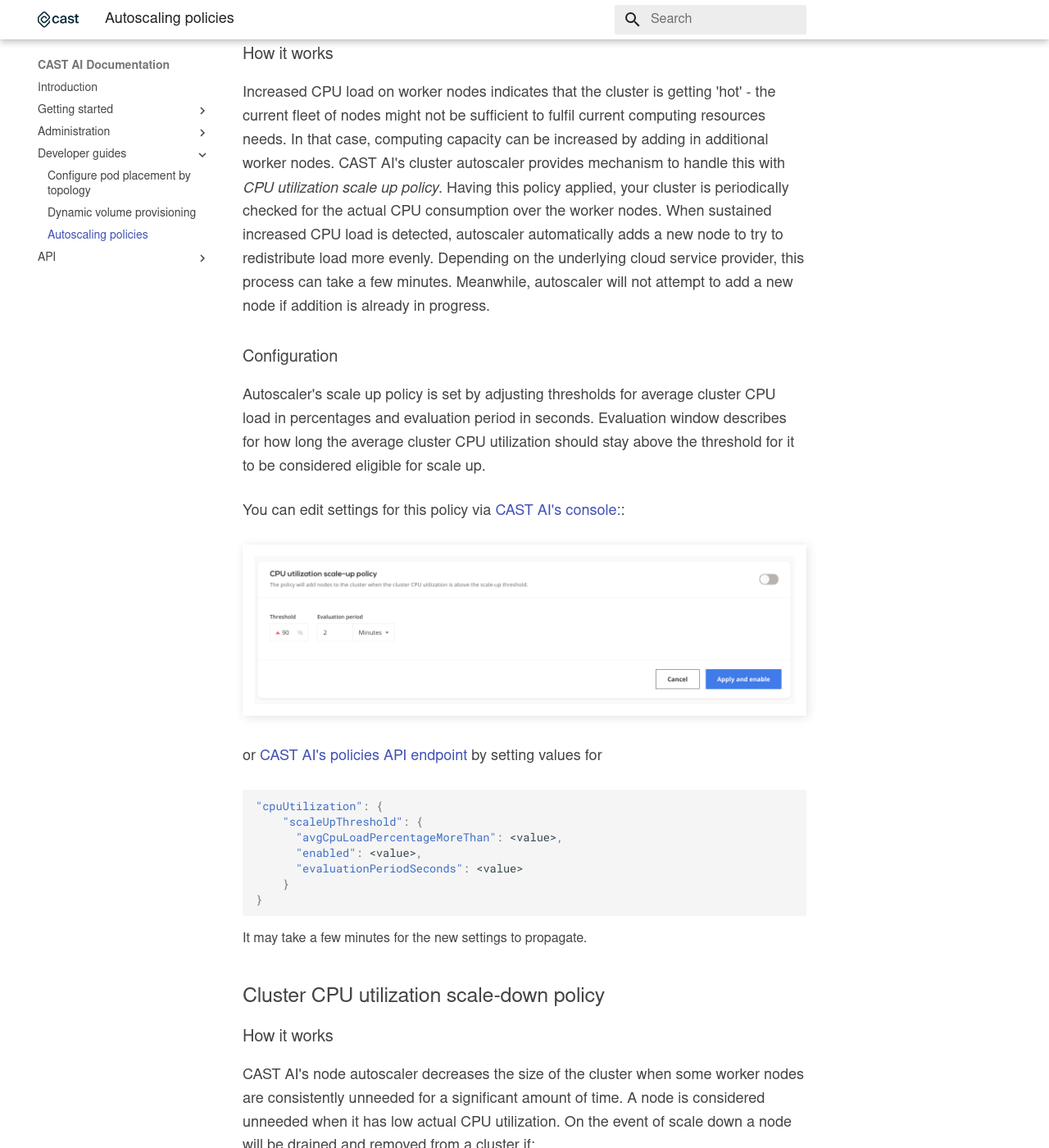
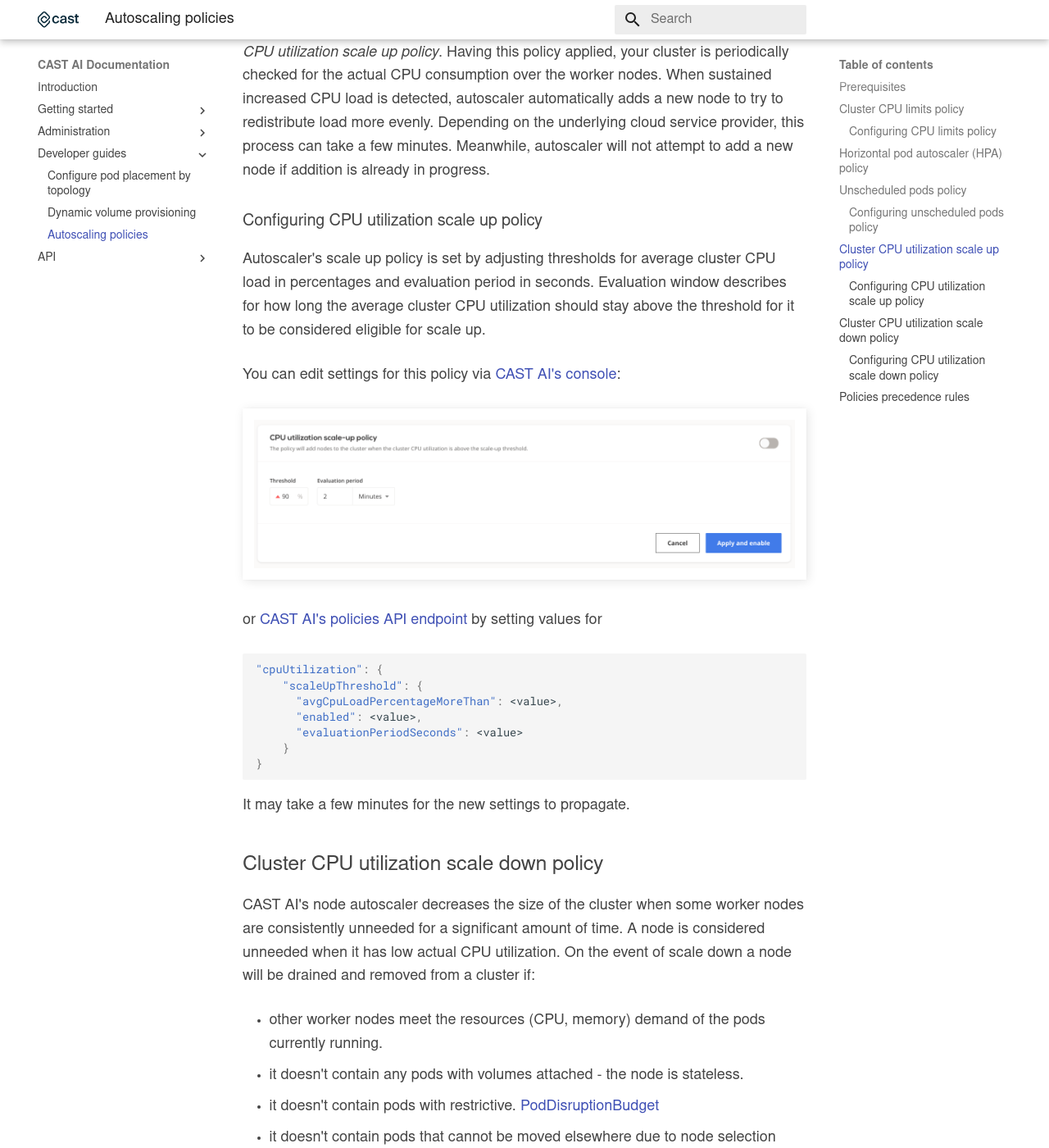
Before and after one commit to castai/docs, an MkDocs documentation site: the page built from docs/guides/autoscaling-policies.md, in a window 1280 px wide and 1400 px high, scrolled down 2878 px. Shown: the whole window at 82% size. Built offline with MkDocs 1.6.1 and Material for MkDocs 9.7.7, drawn with Linux system fonts in a browser that asks for light colours; some web fonts are replaced; some of the changed text lies outside the part shown.

Commit message:
fix: lint issues

````diff
--- a/docs/guides/autoscaling-policies.md
+++ b/docs/guides/autoscaling-policies.md
@@ -1,10 +1,12 @@
 # Autoscaling policies
+
 Autoscaling policies define a set of rules based on which your cluster is being monitored and scaled to maintain steady
 performance at the lowest cost possible.
 
 This topic describes available policy configuration options as well as provides guidance on how to configure them.
 
-# Prerequisites
+## Prerequisites
+
 To enable autoscaling policies you need to create a cluster first. Here's how to create one: [Creating your first
 cluster](https://castai.github.io/docs/getting-started/creating-your-first-cluster/).
 
@@ -15,19 +17,20 @@
 
 ## Cluster CPU limits policy
 
-### How it works
 Each CAST AI's cluster size can be limited by **the total amount** of vCPUs available on all worker nodes
 used to run workloads.
 If disabled, the cluster will be able to upscale indefinitely, and downscale to 0 worker nodes depending on the actual
 resource consumption.
 
-### Configuration
+### Configuring CPU limits policy
+
 Cluster CPU limits settings can be adjusted either via [CAST AI's console:](https://console.cast.ai/)
 
 ![](autoscaling-policies/cluster_size.png)
 
 or via [CAST AI's policies API endpoint](https://api.cast.ai/v1/spec/#/cluster-policies/UpsertPolicies) by setting
 values for
+
 ```json
 "clusterLimits": {
     "cpu": {
@@ -41,11 +44,11 @@
 The new settings will propagate immediately.
 
 ## Horizontal pod autoscaler (HPA) policy
-See [HPA documentaion](https://castai.github.io/docs/guides/hpa/hpa) for details.
+
+See [HPA documentaion](https://castai.github.io/docs/guides/hpa/hpa) for detailed overview.
 
 ## Unscheduled pods policy
 
-### How it works
 A pod becomes unschedulable when the Kubernetes scheduler is unable to find a node that can accommodate the pod.
 For instance, a pod can request more CPU or memory than it is available on any of the worker nodes.
 In many of the cases, this indicates a need to scale up by adding additional nodes to the cluster.
@@ -58,13 +61,15 @@
 Currently, only a single node will be added at a time. If there are still unschedulable pods remaining, the cycle is
 repeated until all pods are scheduled if the reason was insufficient resources.
 
-### Configuration
+### Configuring unscheduled pods policy
+
 You can enable/disable unschedulable pods policy either on [CAST AI's console:](https://console.cast.ai/):
 
 ![](autoscaling-policies/unschedulable_pods.png)
 
 or via [CAST AI's policies API endpoint](https://api.cast.ai/v1/spec/#/cluster-policies/UpsertPolicies) by setting
 values for
+
 ```json
 "unschedulablePods": {
     "enabled": <value>,
@@ -76,7 +81,6 @@
 
 ## Cluster CPU utilization scale up policy
 
-### How it works
 Increased CPU load on worker nodes indicates that the cluster is getting 'hot' - the current fleet of nodes might not
 be sufficient to fulfil current computing resources needs.
 In that case, computing capacity can be increased by adding in additional worker nodes.
@@ -87,18 +91,20 @@
 Depending on the underlying cloud service provider, this process can take a few minutes. Meanwhile, autoscaler will
 not attempt to add a new node if addition is already in progress.
 
-### Configuration
+### Configuring CPU utilization scale up policy
+
 Autoscaler's scale up policy is set by adjusting thresholds for average cluster CPU load in percentages and evaluation
 period in seconds.
 Evaluation window describes for how long the average cluster CPU utilization should stay above the threshold for it to
 be considered eligible for scale up.
 
-You can edit settings for this policy via [CAST AI's console:](https://console.cast.ai/):
+You can edit settings for this policy via [CAST AI's console](https://console.cast.ai/):
 
 ![](autoscaling-policies/cpu_scale_up.png)
 
 or [CAST AI's policies API endpoint](https://api.cast.ai/v1/spec/#/cluster-policies/UpsertPolicies) by setting values
 for
+
 ```json
 "cpuUtilization": {
     "scaleUpThreshold": {
@@ -108,11 +114,11 @@
     }
 }
 ```
+
 It may take a few minutes for the new settings to propagate.
 
-## Cluster CPU utilization scale-down policy
+## Cluster CPU utilization scale down policy
 
-### How it works
 CAST AI's node autoscaler decreases the size of the cluster when some worker nodes are consistently unneeded for a
 significant amount of time.
 A node is considered unneeded when it has low actual CPU utilization. On the event of scale down a node will be drained
@@ -130,7 +136,8 @@
  the underlying instance in a cloud-provider-dependent manner.
 This process usually takes a few minutes.
 
-### Configuration
+### Configuring CPU utilization scale down policy
+
 You can control autoscaler's scale down policy by adjusting thresholds for average cluster CPU load in percentages and
  evaluation period in seconds.
 Evaluation window describes for how long should the average cluster CPU utilization stay below threshold for it to be
@@ -142,6 +149,7 @@
 
 or [CAST AI's policies API endpoint](https://api.cast.ai/v1/spec/#/cluster-policies/UpsertPolicies) by setting values
  for
+
 ```json
 "cpuUtilization": {
     "scaleDownThreshold": {
@@ -155,6 +163,7 @@
 It may take a few minutes for the new settings to propagate.
 
 ## Policies precedence rules
+
 If multiple policies are enabled and multiple rules were triggered during the same evaluation period, they will be
 handled in the following order:
 
````
